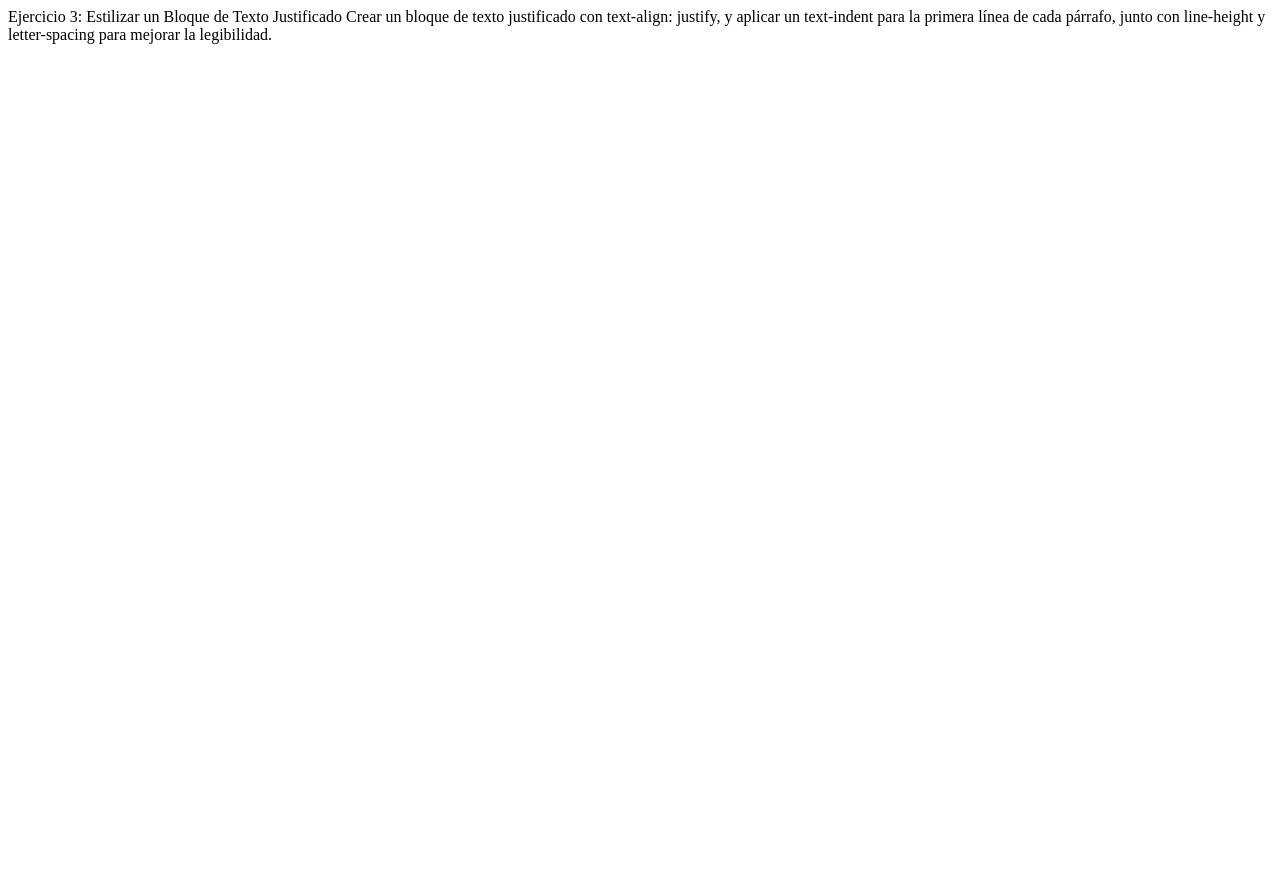
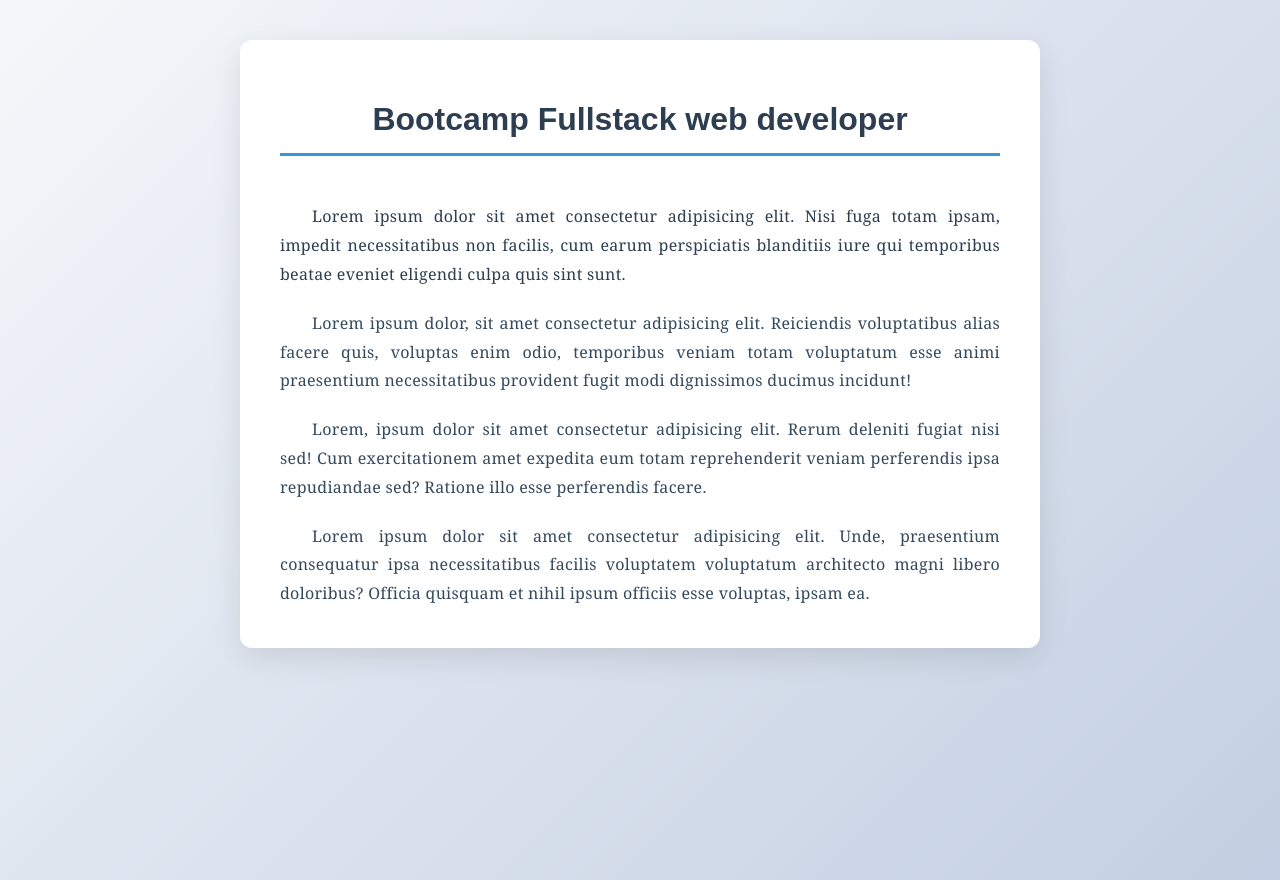
Before and after one commit to alxrych/color-tipografia, a plain HTML site: page ejercicio3/index.html in a window 1280 px wide. Before the commit the page ends 800 px from the top, so only its background shows below. Drawn offline with Linux system fonts and the light colour scheme.

Commit message:
SUBIDA index.html de ejercicio 3

```diff
--- a/ejercicio3/index.html
+++ b/ejercicio3/index.html
@@ -4,13 +4,45 @@
 <head>
     <meta charset="UTF-8">
     <meta name="viewport" content="width=device-width, initial-scale=1.0">
-    <title>Ejercicio 3</title>
+    <title>Bloque de Texto Justificado</title>
+    <link rel="stylesheet" href="main.css">
 </head>
 
 <body>
-    Ejercicio 3: Estilizar un Bloque de Texto Justificado
-    Crear un bloque de texto justificado con text-align: justify, y aplicar un text-indent para la primera línea de cada
-    párrafo, junto con line-height y letter-spacing para mejorar la legibilidad.
+    <div class="contenedor">
+        <div class="bloque-texto">
+            <h1>Bootcamp Fullstack web developer</h1>
+
+            <div class="parrafos">
+                <p>
+                    Lorem ipsum dolor sit amet consectetur adipisicing elit. Nisi fuga totam ipsam, impedit
+                    necessitatibus non facilis, cum earum perspiciatis blanditiis iure qui temporibus beatae eveniet
+                    eligendi culpa quis sint sunt.
+                </p>
+
+                <p>
+                    Lorem ipsum dolor, sit amet consectetur adipisicing elit. Reiciendis voluptatibus alias facere quis,
+                    voluptas enim odio, temporibus veniam totam voluptatum esse animi praesentium necessitatibus
+                    provident fugit modi dignissimos ducimus incidunt!
+                </p>
+
+                <p>
+                    Lorem, ipsum dolor sit amet consectetur adipisicing elit. Rerum deleniti fugiat nisi sed! Cum
+                    exercitationem amet expedita eum totam reprehenderit veniam perferendis ipsa repudiandae sed?
+                    Ratione illo esse perferendis facere.
+                </p>
+
+                <p>
+                    Lorem ipsum dolor sit amet consectetur adipisicing elit. Unde, praesentium consequatur ipsa
+                    necessitatibus facilis voluptatem voluptatum architecto magni libero doloribus? Officia quisquam et
+                    nihil ipsum officiis esse voluptas, ipsam ea.
+                </p>
+            </div>
+        </div>
+
+    </div>
+    </div>
+    </div>
 </body>
 
 </html>
--- /dev/null
+++ b/ejercicio3/main.css
@@ -0,0 +1,71 @@
+/* Estilos generales del body */
+body {
+    font-family: 'Georgia', 'Times New Roman', Times, serif;
+    background: linear-gradient(135deg, #f5f7fa 0%, #c3cfe2 100%);
+    margin: 0;
+    padding: 40px 20px;
+    min-height: 100vh;
+}
+
+.contenedor {
+    max-width: 800px;
+    margin: 0 auto;
+    display: flex;
+    flex-direction: column;
+    gap: 40px;
+}
+
+.bloque-texto {
+    background: white;
+    border-radius: 12px;
+    padding: 40px;
+    box-shadow: 0 10px 30px rgba(0, 0, 0, 0.1);
+    transition: transform 0.3s ease, box-shadow 0.3s ease;
+}
+
+.bloque-texto:hover {
+    transform: translateY(-5px);
+    box-shadow: 0 15px 40px rgba(0, 0, 0, 0.15);
+}
+
+/* Estilos para los títulos */
+h1,
+h2 {
+    color: #2c3e50;
+    font-family: 'Arial', 'Helvetica', sans-serif;
+    text-align: center;
+    margin-bottom: 30px;
+    padding-bottom: 15px;
+    border-bottom: 3px solid #3498db;
+    display: inline-block;
+    width: 100%;
+}
+
+h2 {
+    color: #e74c3c;
+    border-bottom-color: #e74c3c;
+}
+
+/* Estilos para los párrafos */
+.parrafos p {
+    text-align: justify;
+    text-indent: 2em;
+    line-height: 1.8;
+    letter-spacing: 0.3px;
+    color: #34495e;
+    font-size: 16px;
+    margin-bottom: 20px;
+    word-spacing: normal;
+    word-wrap: break-word;
+}
+
+/* Primer párrafo con estilo especial */
+.parrafos p:first-child {
+    font-weight: 500;
+    color: #2c3e50;
+}
+
+/* Último párrafo sin margen inferior */
+.parrafos p:last-child {
+    margin-bottom: 0;
+}
```
